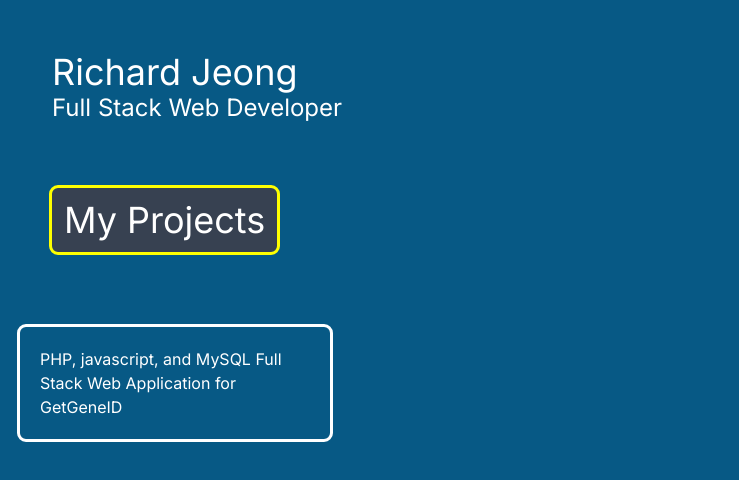
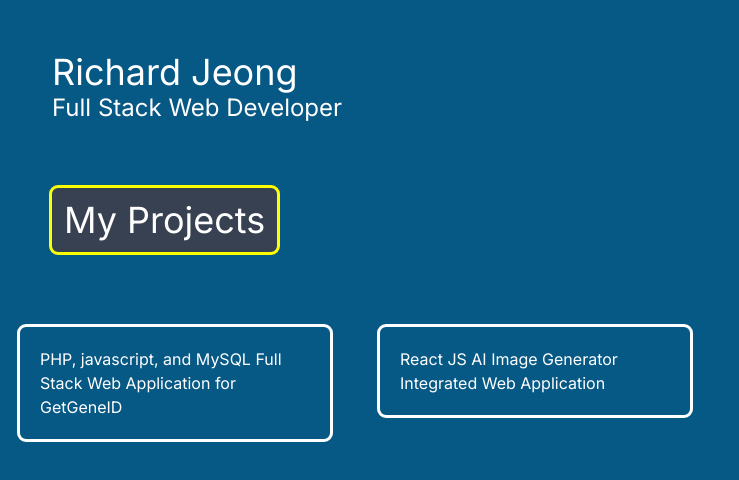
Before and after one commit to ej84/rjweb, a Next.js app: page / in a window 1280 px wide. Both pictures are taken after a click on the button "My Projects". Shown: the top 480 px of the page, without its empty margins (0-739 px from the left). Built offline with nearby package versions, Linux system fonts and the light colour scheme.

Commit message:
Added useState for hovering and button click.

```diff
--- a/src/app/globals.css
+++ b/src/app/globals.css
@@ -26,7 +26,7 @@ body {
 }
 
 .mouseOn:hover,
-.mouseOn:focus {
+.btnClicked {
   --tw-bg-opacity: 1;
   background-color: rgb(55 65 81 / var(--tw-bg-opacity));
   outline-style: solid;
--- a/src/app/page.jsx
+++ b/src/app/page.jsx
@@ -5,13 +5,15 @@ import Link from "next/link";
 
 export default function Home() {
   const [isPortfolioOpen, setIsPortfolioOpen] = useState(false);
+  const [isclicked, setIsClicked] = useState(false);
+  const [isHovering, setIsHovering] = useState(false);
+
+  const buttonHovering = () => {
+    setIsHovering(!isHovering);
+  };
 
   const openPortfolio = () => {
-    if (!isPortfolioOpen) {
-      setIsPortfolioOpen(true);
-    } else {
-      setIsPortfolioOpen(false);
-    }
+    setIsPortfolioOpen(!isPortfolioOpen);
   };
 
   return (
@@ -24,11 +26,15 @@ export default function Home() {
         </div>
         <div className="gridset1">
           <button
+            onMouseEnter={() => buttonHovering()}
             onClick={() => openPortfolio()}
-            className="p-3 outline outline-white rounded-md mouseOn"
+            className={`p-3 outline outline-white rounded-md
+            ${isHovering ? "mouseOn" : ""} ${
+              isPortfolioOpen ? "btnClicked" : ""
+            }`}
           >
             {/*<h1 className="text-xl md:text-4xl">Projects</h1>*/}
-            <h1 className="text-xl md:text-4xl">My Projects</h1>
+            <h1 className="text-xl md:text-4xl w-full h-full">My Projects</h1>
           </button>
         </div>
         {isPortfolioOpen && (
@@ -43,6 +49,18 @@ export default function Home() {
                 </a>
               </div>
             </motion.div>
+            <motion.div
+              animate={{ translateX: 50, translateY: 70 }}
+              style={{ y: -35 }}
+            >
+              <div className="outline outline-white rounded-md mouseOn">
+                <a href="https://dev.getgeneid.com">
+                  <p className="w-full h-full p-5">
+                    React JS AI Image Generator Integrated Web Application
+                  </p>
+                </a>
+              </div>
+            </motion.div>
           </div>
         )}
       </div>
```
Also changed, not shown: 1 other file (tests, documents, lock files or other folders).
